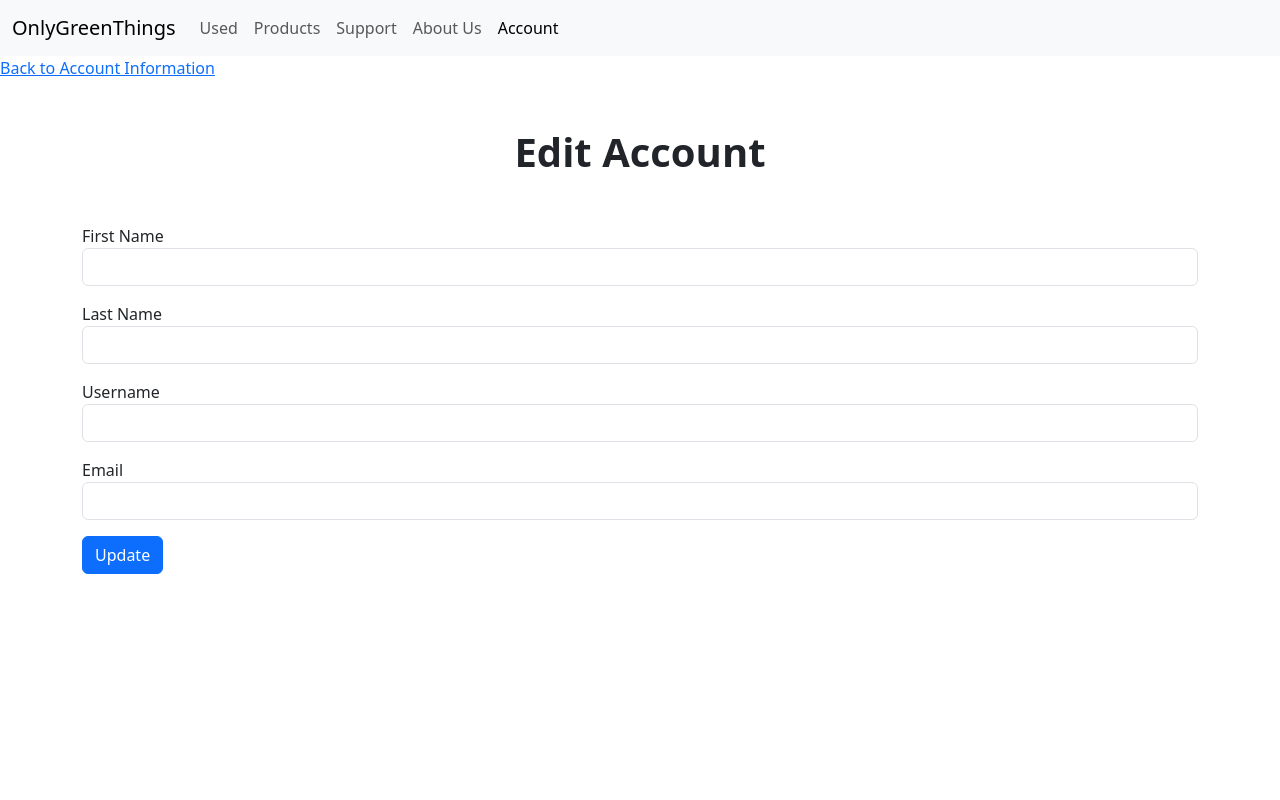
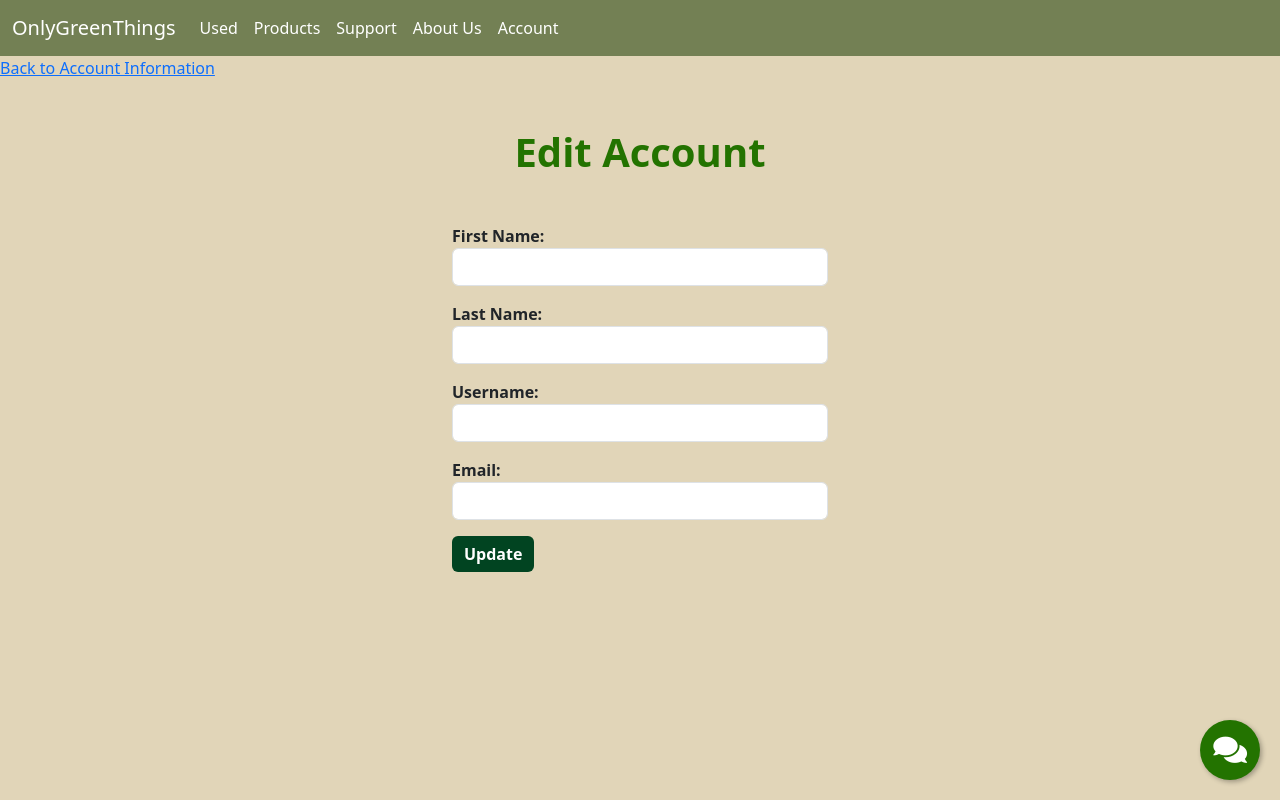
Before and after one commit to evanwongyf/app_development_technical_review, a Flask app: template templates/user_edit.html in a window 1280 px wide. Run offline with Flask 3, Linux system fonts and the light colour scheme; the template is opened without the code that fills it: values that come from a table or form of the project are taken from there, others are empty; some libraries are stand-ins or nearby versions.

Commit message:
Update user_edit.html

```diff
--- a/templates/user_edit.html
+++ b/templates/user_edit.html
@@ -4,10 +4,59 @@
     <meta charset="UTF-8">
     <title>Edit Account</title>
     <link href="https://cdn.jsdelivr.net/npm/bootstrap@5.3.2/dist/css/bootstrap.min.css" rel="stylesheet">
-    <script src="https://cdn.jsdelivr.net/npm/bootstrap@5.3.2/dist/js/bootstrap.bundle.min.js"></script>
+    <link href="https://cdnjs.cloudflare.com/ajax/libs/font-awesome/5.15.1/css/all.min.css" rel="stylesheet">
     <style>
+        body {
+            background-color: #e1d5b8;
+        }
+        .green-text {
+            color: #237300;
+        }
         .bold-h1 {
             font-weight: bold;
+        }
+        .custom-form {
+            max-width: 400px;
+            margin: 0 auto;
+        }
+        .custom-form label {
+            font-weight: bold;
+        }
+        .custom-input {
+            background-color: #fff;
+        }
+        .custom-button {
+            background-color: #014421 !important;
+            color: #fff;
+            border: none;
+            box-shadow: none;
+        }
+        .custom-button:hover {
+            background-color: #014421 !important;
+        }
+        .navbar-custom {
+            background-color: #738054 !important;
+        }
+        .navbar-custom .navbar-brand,
+        .navbar-custom .navbar-brand:hover,
+        .navbar-custom .navbar-brand:focus,
+        .navbar-custom .navbar-nav .nav-link {
+            color: #ffffff !important;
+        }
+        .chatbot-fab {
+            position: fixed;
+            right: 20px;
+            bottom: 20px;
+            background-color: #237300;
+            color: white;
+            border-radius: 50%;
+            width: 60px;
+            height: 60px;
+            text-align: center;
+            line-height: 60px;
+            font-size: 30px;
+            cursor: pointer;
+            box-shadow: 2px 2px 5px rgba(0,0,0,0.3);
         }
     </style>
 </head>
@@ -21,7 +70,7 @@
             {% endfor %}
         {% endif %}
     {% endwith %}
-    <nav class="navbar navbar-expand-lg bg-light">
+    <nav class="navbar navbar-expand-lg navbar-custom">
         <div class="container-fluid">
             <a class="navbar-brand" href="{{ url_for('user_account') }}">OnlyGreenThings</a>
             <button class="navbar-toggler" type="button" data-bs-toggle="collapse" data-bs-target="#navbarNavAltMarkup" aria-controls="navbarNavAltMarkup" aria-expanded="false" aria-label="Toggle navigation">
@@ -39,28 +88,32 @@
         </div>
     </nav>
     <a href="{{ url_for('user_account_information') }}">Back to Account Information</a>
-    <h1 class="text-center mt-5 bold-h1">Edit Account</h1>
-    <div class="container mt-5">
+    <h1 class="text-center mt-5 bold-h1 green-text">Edit Account</h1>
+    <div class="container mt-5 custom-form">
         <form method="post">
             {{ form.hidden_tag() }}
             <div class="mb-3">
-                {{ form.first_name.label }}
-                {{ form.first_name(class="form-control") }}
+                <label for="{{ form.first_name.id }}">First Name:</label>
+                {{ form.first_name(class="form-control custom-input") }}
             </div>
             <div class="mb-3">
-                {{ form.last_name.label }}
-                {{ form.last_name(class="form-control") }}
+                <label for="{{ form.last_name.id }}">Last Name:</label>
+                {{ form.last_name(class="form-control custom-input") }}
             </div>
             <div class="mb-3">
-                {{ form.username.label }}
-                {{ form.username(class="form-control") }}
+                <label for="{{ form.username.id }}">Username:</label>
+                {{ form.username(class="form-control custom-input") }}
             </div>
             <div class="mb-3">
-                {{ form.email.label }}
-                {{ form.email(class="form-control") }}
+                <label for="{{ form.email.id }}">Email:</label>
+                {{ form.email(class="form-control custom-input") }}
             </div>
-            <button type="submit" class="btn btn-primary">{{ form.submit.label }}</button>
+            <button type="submit" class="btn btn-primary custom-button">{{ form.submit.label }}</button>
         </form>
     </div>
+        <a href="{{ url_for('chatbot') }}" class="chatbot-fab">
+            <i class="fas fa-comments"></i>
+        </a>
+    <script src="https://cdn.jsdelivr.net/npm/bootstrap@5.3.2/dist/js/bootstrap.bundle.min.js"></script>
 </body>
 </html>
```
Lines whose indentation alone changed are shown as unchanged.
